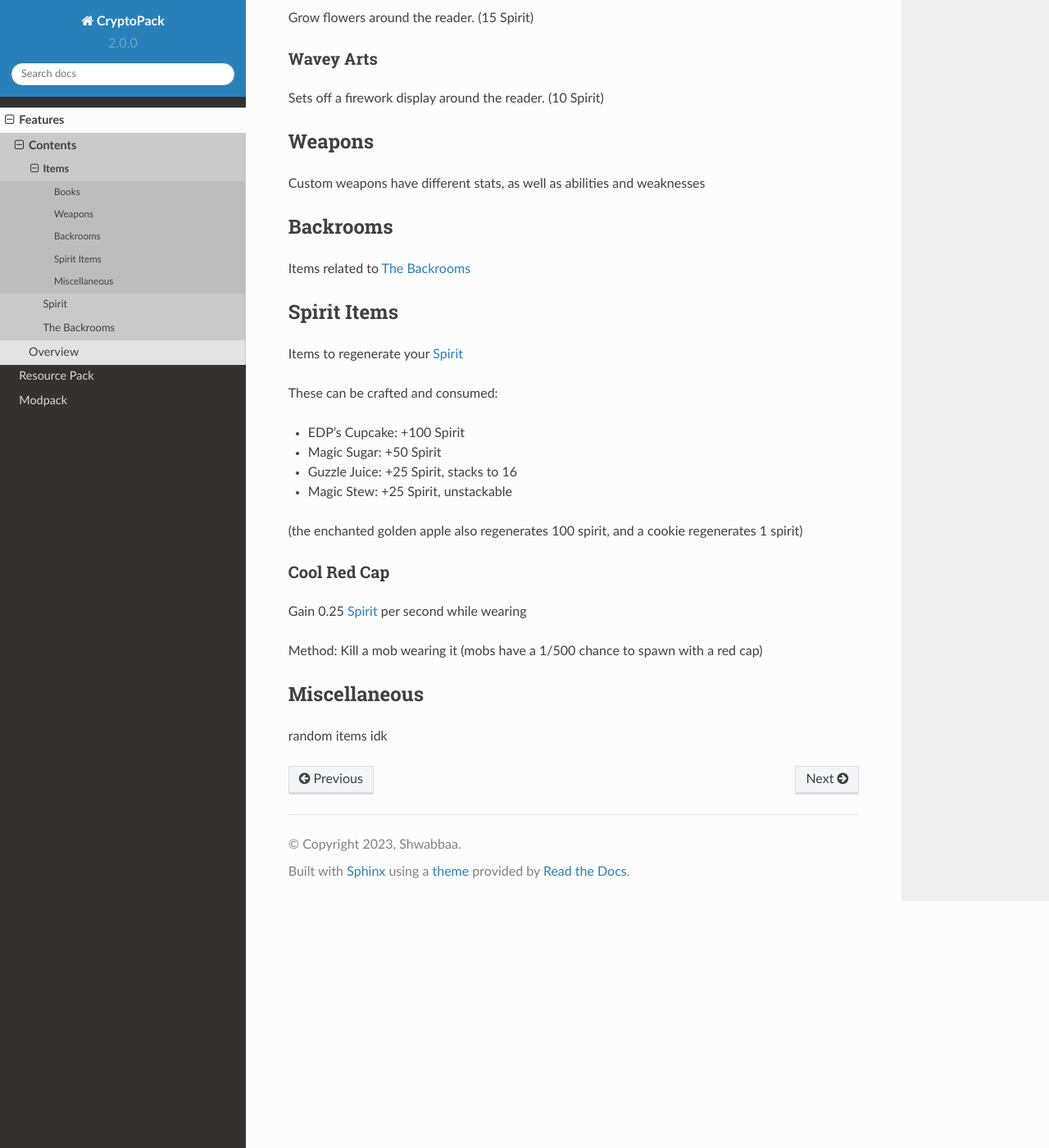
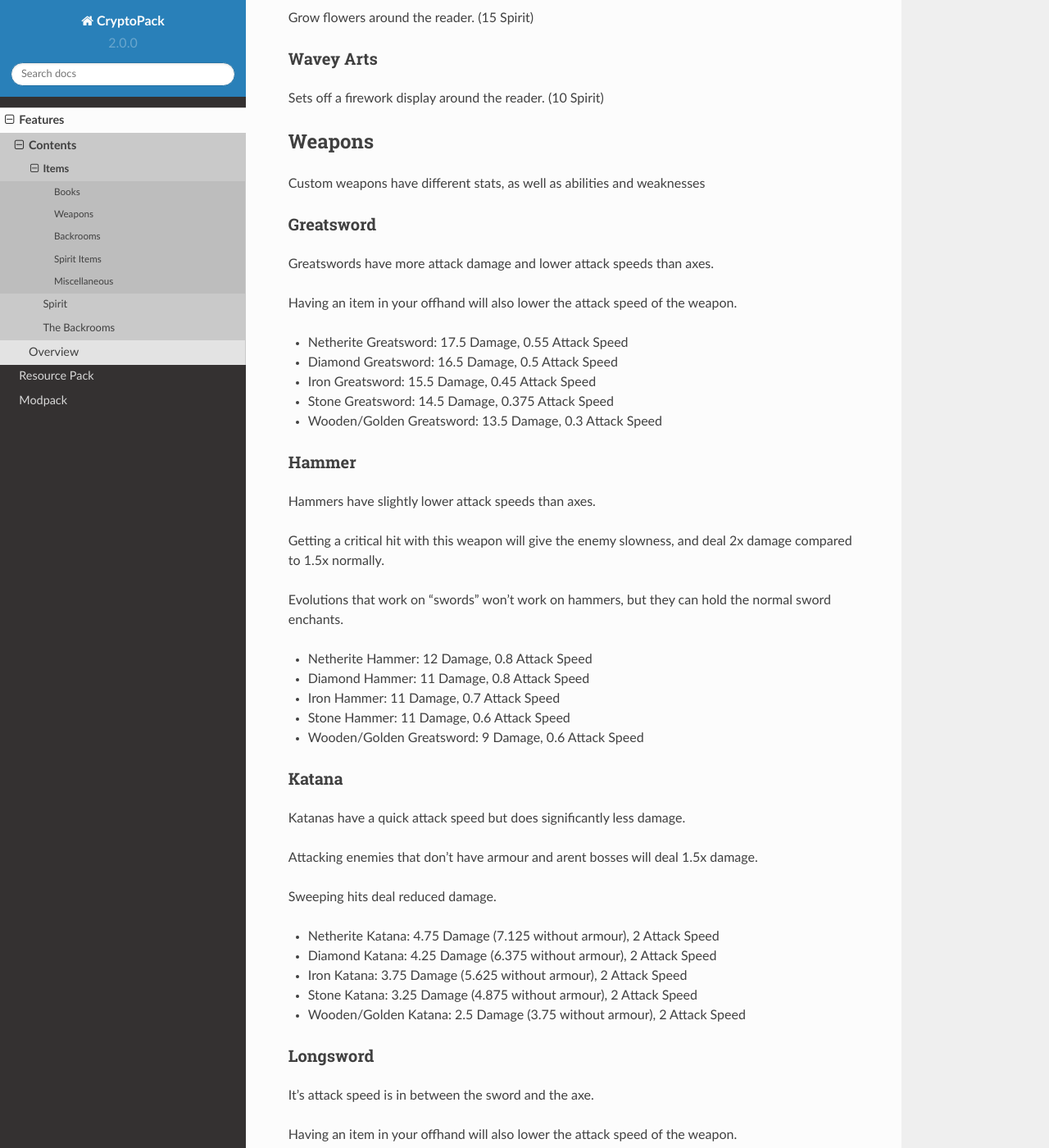
Before and after one commit to Shwabbaa/cryptopack-docs, a Sphinx documentation site: the page built from docs/source/features/items.rst, in a window 1280 px wide and 1400 px high, scrolled down 4136 px. Shown: the whole window at 82% size. Built offline with Sphinx 7.4.7 and the Read the Docs theme 2.0.0, drawn with Linux system fonts in a browser that asks for light colours; pages that are not in the unit, such as notebooks, are missing from menus; some of the changed text lies outside the part shown.

Commit message:
Update items.rst

```diff
--- a/docs/source/features/items.rst
+++ b/docs/source/features/items.rst
@@ -201,6 +201,76 @@ Weapons
 ------------
 Custom weapons have different stats, as well as abilities and weaknesses
 
+Greatsword
+""""""""""""""
+Greatswords have more attack damage and lower attack speeds than axes.
+
+Having an item in your offhand will also lower the attack speed of the weapon.
+
+* Netherite Greatsword: 17.5 Damage, 0.55 Attack Speed
+
+* Diamond Greatsword: 16.5 Damage, 0.5 Attack Speed
+
+* Iron Greatsword: 15.5 Damage, 0.45 Attack Speed
+
+* Stone Greatsword: 14.5 Damage, 0.375 Attack Speed
+
+* Wooden/Golden Greatsword: 13.5 Damage, 0.3 Attack Speed
+
+Hammer
+""""""""""""""
+Hammers have slightly lower attack speeds than axes.
+
+Getting a critical hit with this weapon will give the enemy slowness, and deal 2x damage compared to 1.5x normally.
+
+Evolutions that work on "swords" won't work on hammers, but they can hold the normal sword enchants.
+
+* Netherite Hammer: 12 Damage, 0.8 Attack Speed
+
+* Diamond Hammer: 11 Damage, 0.8 Attack Speed
+
+* Iron Hammer: 11 Damage, 0.7 Attack Speed
+
+* Stone Hammer: 11 Damage, 0.6 Attack Speed
+
+* Wooden/Golden Greatsword: 9 Damage, 0.6 Attack Speed
+
+Katana
+""""""""""""""
+Katanas have a quick attack speed but does significantly less damage.
+
+Attacking enemies that don't have armour and arent bosses will deal 1.5x damage.
+
+Sweeping hits deal reduced damage.
+
+* Netherite Katana: 4.75 Damage (7.125 without armour), 2 Attack Speed
+
+* Diamond Katana: 4.25 Damage (6.375 without armour), 2 Attack Speed
+
+* Iron Katana: 3.75 Damage (5.625 without armour), 2 Attack Speed
+
+* Stone Katana: 3.25 Damage (4.875 without armour), 2 Attack Speed
+
+* Wooden/Golden Katana: 2.5 Damage (3.75 without armour), 2 Attack Speed
+
+Longsword
+""""""""""""""
+It's attack speed is in between the sword and the axe.
+
+Having an item in your offhand will also lower the attack speed of the weapon.
+
+Holding the weapon will gain you 2 armour points
+
+* Netherite Longsword: 9.5 Damage, 1.3 Attack Speed
+
+* Diamond Katana: 8.375 Damage, 1.3 Attack Speed
+
+* Iron Katana: 7.25 Damage, 1.3 Attack Speed
+
+* Stone Katana: 6.125 Damage, 1.3 Attack Speed
+
+* Wooden/Golden Katana: 5 Damage, 1.3 Attack Speed
+
 Backrooms
 ------------
 Items related to :doc:`backrooms`
```
